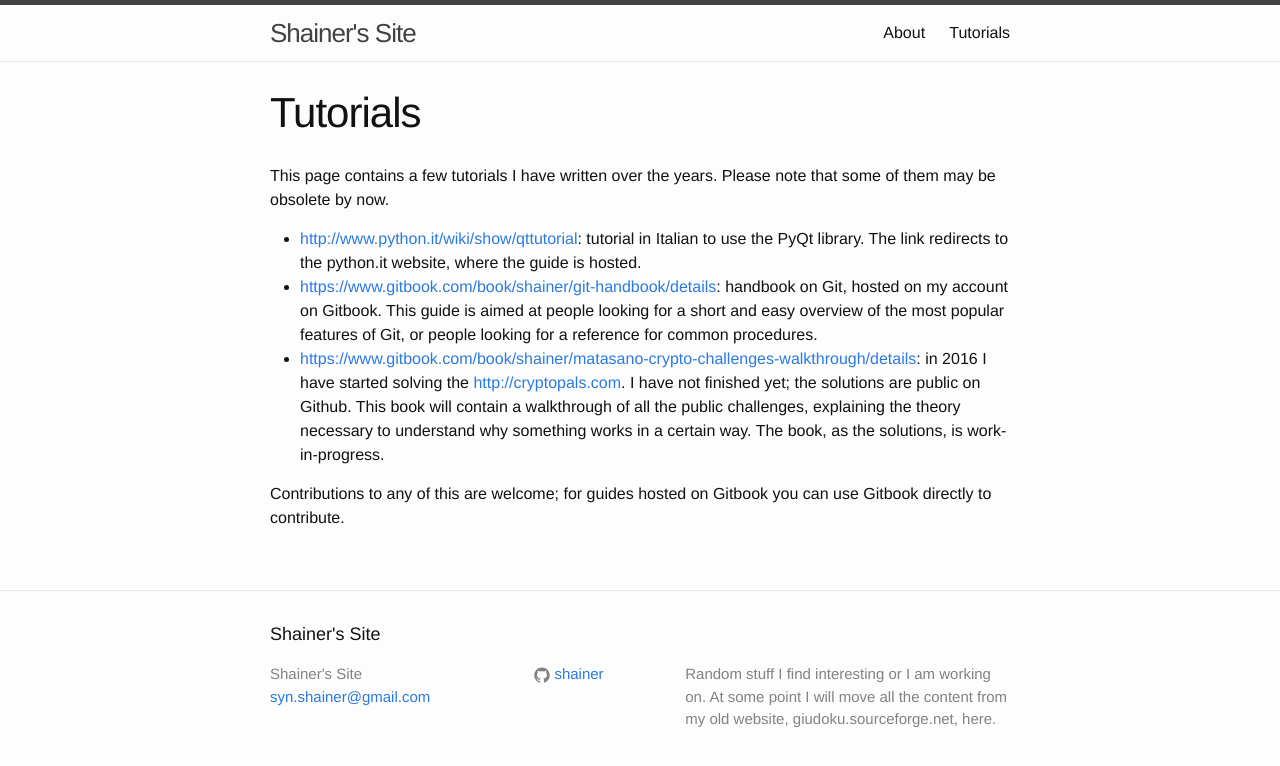
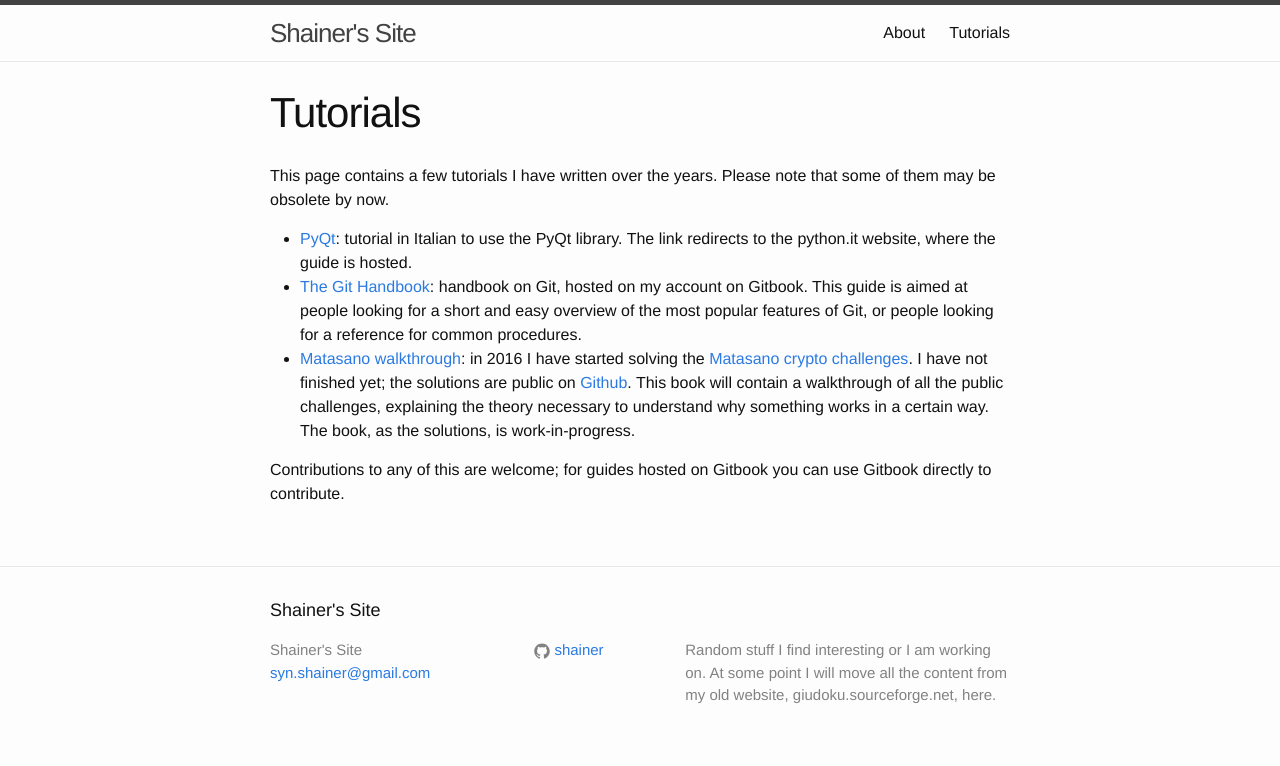
Before and after one commit to shainer/shainer.github.io, a Jekyll site: the page built from tutorials.md, in a window 1280 px wide. Shown: the top 766 px of the page. Built offline with Jekyll 4.4.1, drawn with Linux system fonts in a browser that asks for light colours.

Commit message:
Fix Markdown links.

```diff
--- a/tutorials.md
+++ b/tutorials.md
@@ -7,14 +7,15 @@ permalink: /tutorials/
 This page contains a few tutorials I have written over the years. Please note that some
 of them may be obsolete by now.
 
-*  [http://www.python.it/wiki/show/qttutorial](PyQt4): tutorial in Italian to use the PyQt library. The link redirects
+*  [PyQt](http://www.python.it/wiki/show/qttutorial): tutorial in Italian to use the PyQt library. The link redirects
 to the python.it website, where the guide is hosted.
-*  [https://www.gitbook.com/book/shainer/git-handbook/details](The Git Handbook): handbook on Git, hosted on my account
+*  [The Git Handbook](https://www.gitbook.com/book/shainer/git-handbook/details): handbook on Git, hosted on my account
 on Gitbook. This guide is aimed at people looking for a short and easy overview of the most popular features of Git,
 or people looking for a reference for common procedures.
-*  [https://www.gitbook.com/book/shainer/matasano-crypto-challenges-walkthrough/details](Matasano walkthrough):
-in 2016 I have started solving the [http://cryptopals.com](Matasano crypto challenges). I have not finished yet; the
-solutions are public on Github. This book will contain a walkthrough of all the public challenges, explaining
-the theory necessary to understand why something works in a certain way. The book, as the solutions, is work-in-progress.
+*  [Matasano walkthrough](https://www.gitbook.com/book/shainer/matasano-crypto-challenges-walkthrough/details):
+in 2016 I have started solving the [Matasano crypto challenges](http://cryptopals.com). I have not finished yet; the
+solutions are public on [Github](https://github.com/shainer/matasano). This book will contain a walkthrough of all
+the public challenges, explaining the theory necessary to understand why something works in a certain way.
+The book, as the solutions, is work-in-progress.
 
 Contributions to any of this are welcome; for guides hosted on Gitbook you can use Gitbook directly to contribute.
```
